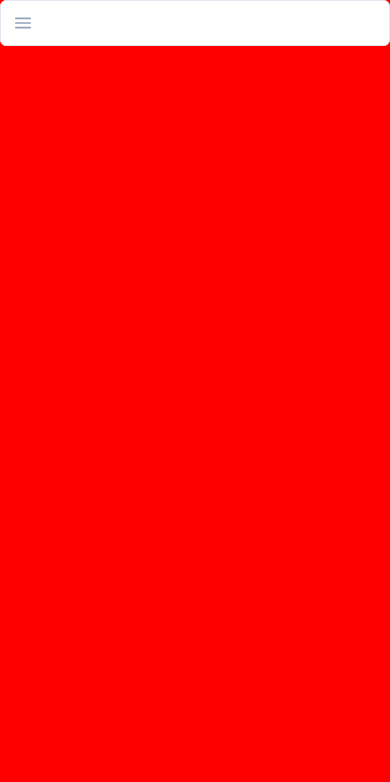
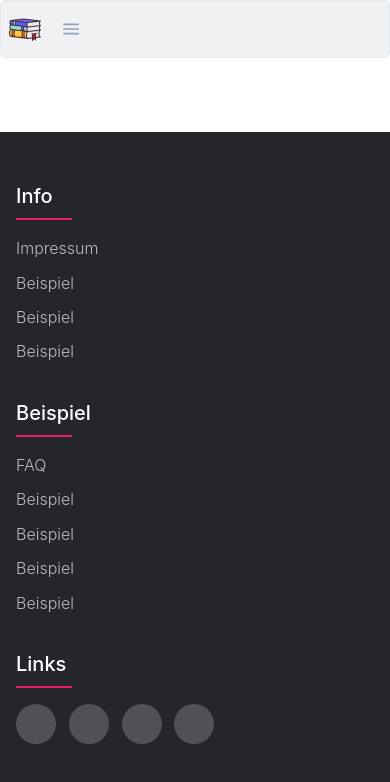
Before and after one commit to DSMitco/Schulbuchaktion, a Vue app in the folder frontend/: page /orderList in a window 390 px wide. Before the commit this address had no page. Shown: the top 782 px of the page. Built offline with nearby package versions, Linux system fonts and the light colour scheme; a web font is replaced by a local one.

Commit message:
Made a Component footer which is responsive

```diff
--- a/frontend/src/App.vue
+++ b/frontend/src/App.vue
@@ -1,18 +1,17 @@
 <script setup>
-import NavView from "@/components/NavComponent.vue";
-
+import Nav from "@/components/NavComponent.vue";
+import Footer from "@/components/FooterComponent.vue"
 
 
 </script>
 
 <template>
-  <NavView />
+  <Nav />
 
+  <Footer />
 </template>
 
 <style>
-body{
-  background-color: red;
-}
+@import 'assets/main.css';
 
 </style>
--- /dev/null
+++ b/frontend/src/assets/footer.css
@@ -0,0 +1,83 @@
+.container{
+    max-width: 74rem;
+    margin:auto;
+}
+.row{
+    display: flex;
+    flex-wrap: wrap;
+}
+ul{
+    list-style: none;
+    padding-left: 0;
+}
+.footer{
+    background-color: #24262b;
+    padding: 3rem 0;
+}
+.footer-col{
+    width: 33%;
+    padding: 0 1rem;
+}
+.footer-col h4{
+    font-size: 1.25rem;
+    color: #ffffff;
+    text-transform: capitalize;
+    margin-bottom: 1.5rem;
+    font-weight: 500;
+    position: relative;
+}
+.footer-col h4::before{
+    content: '';
+    position: absolute;
+    left:0;
+    bottom: -0.5rem;
+    background-color: #e91e63;
+    height: 0.15rem;
+    box-sizing: border-box;
+    width: 3.5rem;
+}
+.footer-col ul li:not(:last-child){
+    margin-bottom: 0.55rem;
+}
+.footer-col ul li a{
+    font-size: 1rem;
+    text-transform: capitalize;
+    text-decoration: none;
+    font-weight: 300;
+    color: #bbbbbb;
+    display: block;
+    transition: all 0.3s ease;
+}
+.footer-col ul li a:hover{
+    color: #ffffff;
+    padding-left: 0.35rem;
+}
+.footer-col .social-links a{
+    display: inline-block;
+    height: 2.5rem;
+    width: 2.5rem;
+    background-color: rgba(255,255,255,0.2);
+    margin:0 0.8rem 0.8rem 0;
+    text-align: center;
+    line-height: 2.5rem;
+    border-radius: 50%;
+    color: #ffffff;
+    transition: all 0.5s ease;
+}
+.footer-col .social-links a:hover{
+    color: #24262b;
+    background-color: #ffffff;
+}
+
+/*responsive*/
+@media(max-width: 47rem){
+    .footer-col{
+        width: 50%;
+        margin-bottom: 2rem;
+    }
+}
+@media(max-width: 35rem){
+    .footer-col{
+        width: 100%;
+    }
+}
--- a/frontend/src/assets/main.css
+++ b/frontend/src/assets/main.css
@@ -1 +1,8 @@
 @import './base.css';
+
+.footer {
+
+    width: 100%;
+    position: absolute;
+    bottom: 0;
+}
--- /dev/null
+++ b/frontend/src/components/FooterComponent.vue
@@ -0,0 +1,45 @@
+<script setup>
+
+
+</script>
+
+<template>
+  <footer class="footer">
+    <div class="container">
+      <div class="row">
+        <div class="footer-col">
+          <h4>Info</h4>
+          <ul>
+            <li><a href="#">Impressum</a></li>
+            <li><a href="#">Beispiel</a></li>
+            <li><a href="#">Beispiel</a></li>
+            <li><a href="#">Beispiel</a></li>
+          </ul>
+        </div>
+        <div class="footer-col">
+          <h4>Beispiel</h4>
+          <ul>
+            <li><a href="#">FAQ</a></li>
+            <li><a href="#">Beispiel</a></li>
+            <li><a href="#">Beispiel</a></li>
+            <li><a href="#">Beispiel</a></li>
+            <li><a href="#">Beispiel</a></li>
+          </ul>
+        </div>
+        <div class="footer-col">
+          <h4>Links</h4>
+          <div class="social-links">
+            <a href="#"><i class="fab fa-facebook-f"></i></a>
+            <a href="#"><i class="fab fa-twitter"></i></a>
+            <a href="#"><i class="fab fa-instagram"></i></a>
+            <a href="#"><i class="fab fa-linkedin-in"></i></a>
+          </div>
+        </div>
+      </div>
+    </div>
+  </footer>
+</template>
+
+<style scoped>
+@import '@/assets/footer.css';
+</style>
--- a/frontend/src/components/NavComponent.vue
+++ b/frontend/src/components/NavComponent.vue
@@ -2,21 +2,32 @@
 import Menubar from 'primevue/menubar';
 
 const items = [
-  { label: 'Home', icon: 'pi pi-home', routerLink: '/' },
-  { label: 'About', icon: 'pi pi-info', routerLink: '/about' },
-  { label: 'Services', icon: 'pi pi-cog', routerLink: '/services' },
-  { label: 'Contact', icon: 'pi pi-envelope', routerLink: '/contact' },
-  { label: 'Login', icon: 'pi pi-envelope', routerLink: '/login' },
-  { label: 'Logout', icon: 'pi pi-envelope', routerLink: '/logout' }
-];
+  { label: 'Startseite', routerLink: '/' },
+  { label: 'Import', routerLink: '/import' },
+  { label: 'Logout', routerLink: '/logout' }
+]
 
 </script>
 
 <template>
-  <Menubar :model="items" />
+  <Menubar :model="items" class="menubar">
+    <template #start>
+      <a href="/">
+        <img src="./icons/book_icon.png" alt="icon book" class="icon-book" />
+      </a>
+    </template>
+  </Menubar>
 </template>
 
+
 <style scoped>
-
+.icon-book{
+  width: 2rem;
+  height: 2rem;
+  margin-right: 1rem;
+}
+.menubar {
+  background-color: #EFF1F3;
+}
 
 </style>
```
Also changed, not shown: frontend/src/components/icons/IconCommunity.vue (deleted, +0 -7 lines), frontend/src/components/icons/IconDocumentation.vue (deleted, +0 -7 lines), frontend/src/components/icons/IconEcosystem.vue (deleted, +0 -7 lines), frontend/src/components/icons/IconSupport.vue (deleted, +0 -7 lines), frontend/src/components/icons/IconTooling.vue (deleted, +0 -19 lines), frontend/src/components/icons/book_icon.png (added).
